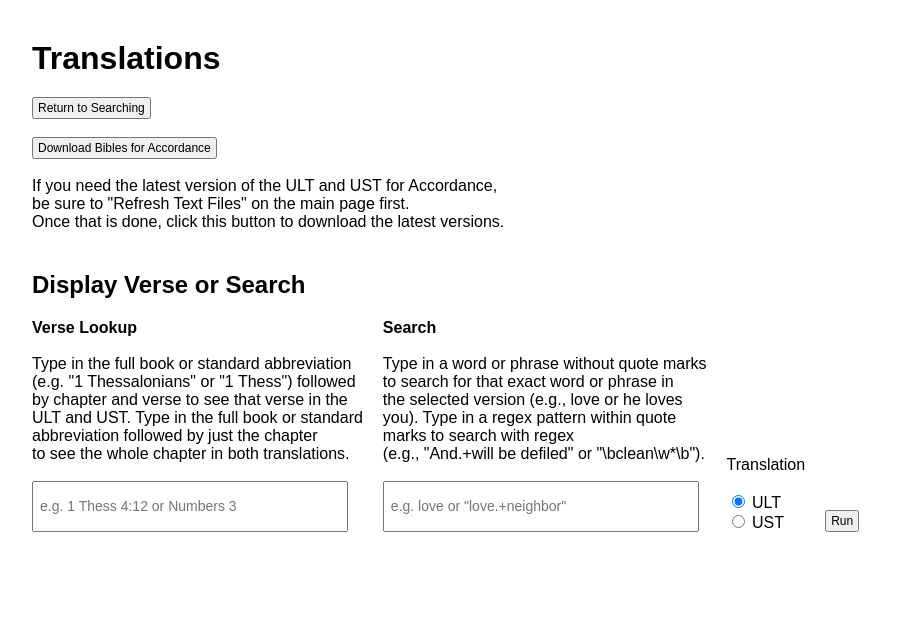
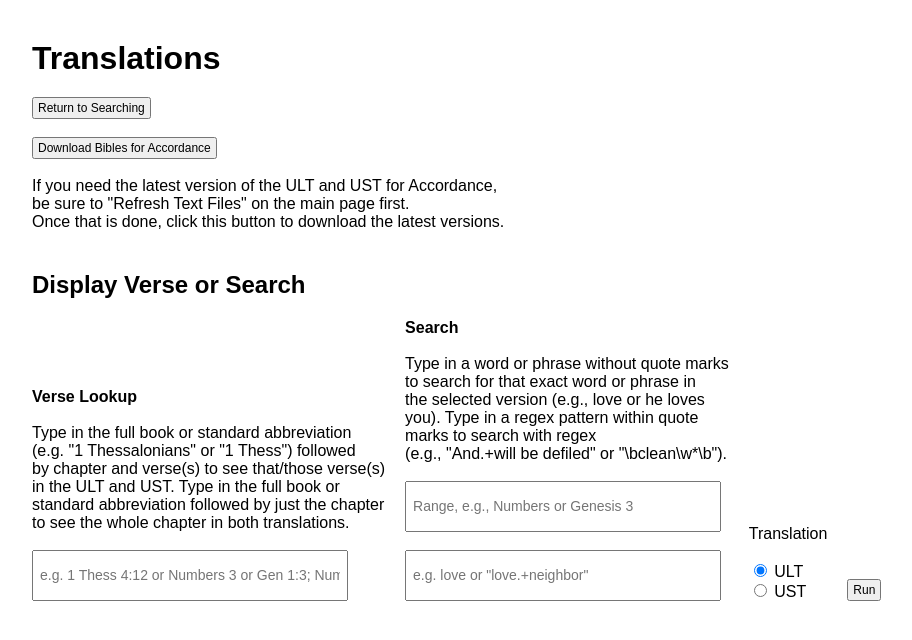
Before and after one commit to stephenwunrow/USFM-Tool, a Flask app: page /translations in a window 1280 px wide. Shown: the top 640 px of the page, without its empty margins (8-920 px from the left). Run offline with Flask 3, Linux system fonts and the light colour scheme; parts of the project's set-up code (start-up, migrations or seed data) failed here and were passed over.

Commit message:
Adding range to search

```diff
--- a/search_texts.py
+++ b/search_texts.py
@@ -65,7 +65,7 @@ def sanitize_id(value: str):
     return re.sub(r"[^A-Za-z0-9_-]", "-", value.strip()).lower()
 
 
-def search_verses(query, version="ULT"):
+def search_verses(query, range_input=None, version="ULT"):
     """
     Searches ULT_for_accordance.txt or UST_for_accordance.txt
     """
@@ -74,6 +74,9 @@ def search_verses(query, version="ULT"):
         DATA_DIR,
         f"{version}_for_accordance.txt"
     )
+    if range_input is not None:
+        range_input = re.sub(r'^(\d) (\w)', r'\1\2', range_input)
+        range_input = re.sub(r'(\w \d+)$', r'\1:', range_input)
 
     other_version = "UST" if version == "ULT" else "ULT"
     other_lookup = load_translation_lookup(other_version)
@@ -102,6 +105,9 @@ def search_verses(query, version="ULT"):
                 continue
 
             book_ref = f"{parts[0]} {parts[1]}"
+            if range_input and not book_ref.lower().startswith(range_input.lower().strip()):
+                continue
+
             verse_text = parts[2]
 
             match_found = False
--- a/templates/translations.html
+++ b/templates/translations.html
@@ -151,15 +151,15 @@
                     <label><strong>Verse Lookup</strong></label><br>
                     Type in the full book or standard abbreviation<br>
                     (e.g. "1 Thessalonians" or "1 Thess") followed<br>
-                    by chapter and verse to see that verse in the<br>
-                    ULT and UST. Type in the full book or standard<br>
-                    abbreviation followed by just the chapter<br>
+                    by chapter and verse(s) to see that/those verse(s)<br>
+                    in the ULT and UST. Type in the full book or<br>
+                    standard abbreviation followed by just the chapter<br>
                     to see the whole chapter in both translations.<br>
                     <br>
                     <input
                         type="text"
                         name="verse_input"
-                        placeholder="e.g. 1 Thess 4:12 or Numbers 3"
+                        placeholder="e.g. 1 Thess 4:12 or Numbers 3 or Gen 1:3; Num 3:8, 11"
                     />
                 </div>
 
@@ -171,6 +171,13 @@
                     you). Type in a regex pattern within quote<br>
                     marks to search with regex<br>
                     (e.g., "And.+will be defiled" or "\bclean\w*\b").<br>
+                    <br>
+                    <input
+                        type="text"
+                        name="range_input"
+                        value="{{ session.get('range_input', '') }}"
+                        placeholder='Range, e.g., Numbers or Genesis 3'
+                    />
                     <br>
                     <input
                         type="text"
```
